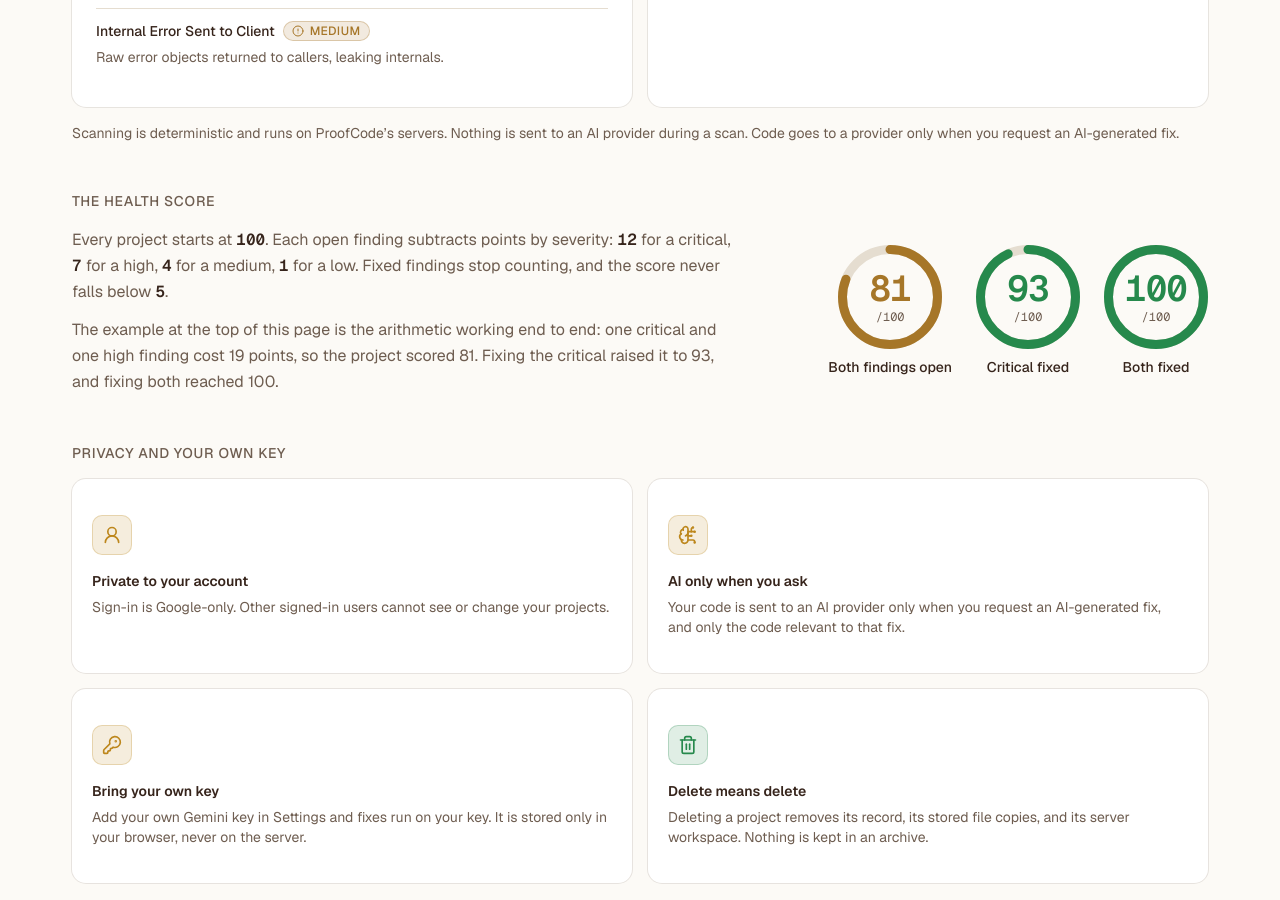
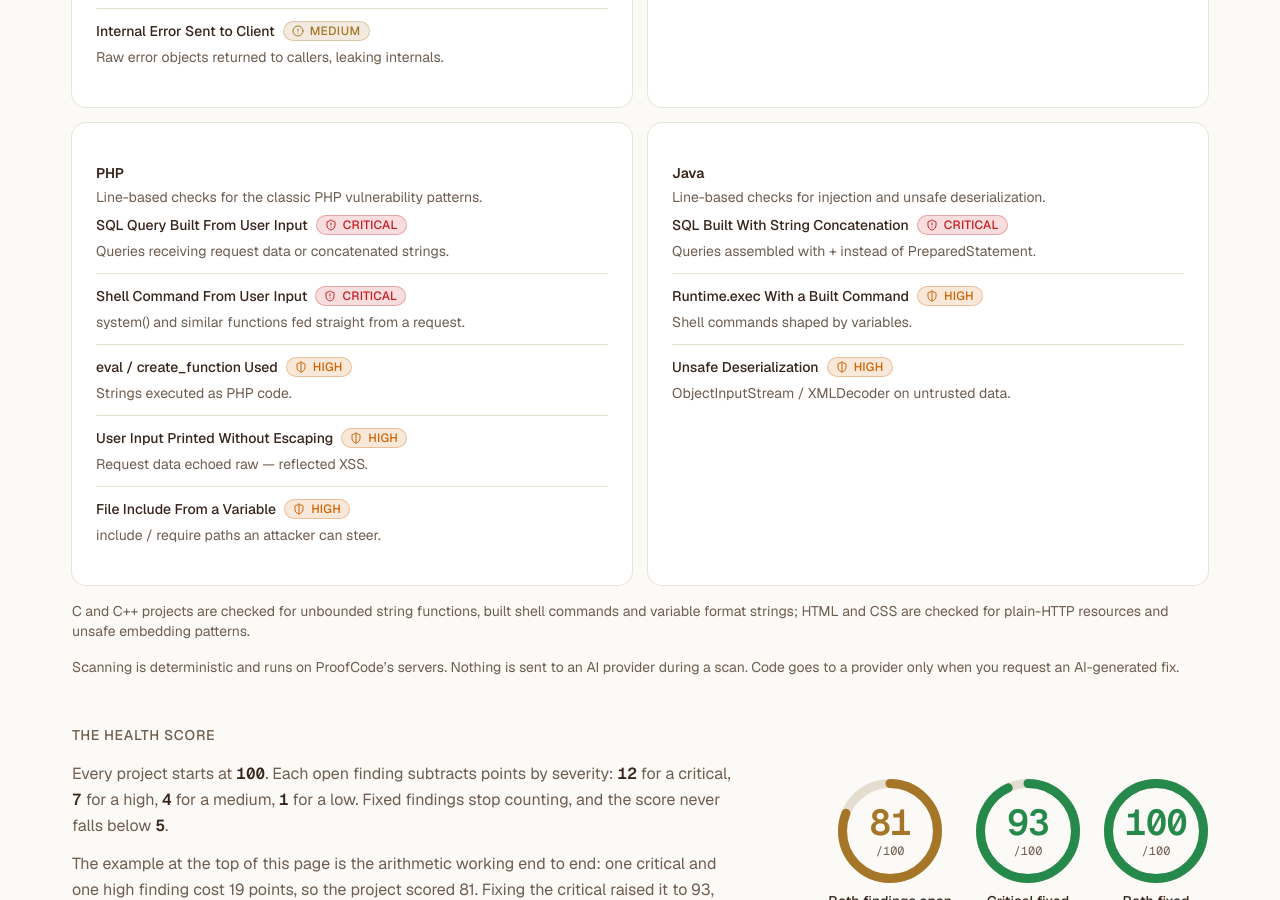
Before and after one commit to Ahmadraza970/proofcode, a Next.js app: page / in a window 1280 px wide. Shown: the part 1900-2800 px from the top of the page. Built offline with nearby package versions, Linux system fonts and the light colour scheme; no server answers.

Commit message:
Site copy for the language pack (26 checks), designed OG banner via next/og

```diff
--- /dev/null
+++ b/app/opengraph-image.tsx
@@ -0,0 +1,90 @@
+import { ImageResponse } from "next/og";
+
+export const alt = "ProofCode — AI code security scanner";
+export const size = { width: 1200, height: 630 };
+export const contentType = "image/png";
+
+/**
+ * Designed share banner (1200×630), rendered by the app itself so link
+ * previews show a real banner instead of the small app icon.
+ */
+export default function OpengraphImage() {
+  return new ImageResponse(
+    (
+      <div
+        style={{
+          width: "100%",
+          height: "100%",
+          display: "flex",
+          flexDirection: "column",
+          justifyContent: "space-between",
+          backgroundColor: "#0E0A05",
+          padding: "64px 72px",
+        }}
+      >
+        <div style={{ display: "flex", alignItems: "center", gap: 28 }}>
+          <div
+            style={{
+              width: 104,
+              height: 104,
+              borderRadius: "50%",
+              border: "6px solid #D29A26",
+              display: "flex",
+              alignItems: "center",
+              justifyContent: "center",
+            }}
+          >
+            <svg width="52" height="52" viewBox="0 0 24 24" fill="none">
+              <path
+                d="M4 12.5l5 5L20 6.5"
+                stroke="#F2B33D"
+                strokeWidth="3"
+                strokeLinecap="round"
+                strokeLinejoin="round"
+              />
+            </svg>
+          </div>
+          <div style={{ display: "flex", flexDirection: "column" }}>
+            <div style={{ color: "#FFF6E8", fontSize: 84, fontWeight: 800, letterSpacing: -1 }}>
+              ProofCode
+            </div>
+            <div style={{ color: "#D29A26", fontSize: 27, fontWeight: 700, letterSpacing: 4 }}>
+              AI CODE SECURITY SCANNER
+            </div>
+          </div>
+        </div>
+
+        <div
+          style={{
+            display: "flex",
+            flexWrap: "wrap",
+            color: "#EDE4CE",
+            fontSize: 44,
+            fontWeight: 600,
+            lineHeight: 1.3,
+            maxWidth: 980,
+          }}
+        >
+          <span style={{ marginRight: 14 }}>Don&rsquo;t just trust AI-generated code.</span>
+          <span style={{ color: "#F2B33D" }}>Prove it.</span>
+        </div>
+
+        <div
+          style={{
+            display: "flex",
+            justifyContent: "space-between",
+            alignItems: "center",
+            borderTop: "2px solid rgba(210,154,38,0.35)",
+            paddingTop: 28,
+          }}
+        >
+          <div style={{ color: "#B8AC8E", fontSize: 25 }}>
+            JavaScript · TypeScript · Python · PHP · Java · C/C++ · HTML · CSS
+          </div>
+          <div style={{ color: "#8A7F63", fontSize: 25 }}>Made by Ahmad</div>
+        </div>
+      </div>
+    ),
+    size,
+  );
+}
--- a/app/page.tsx
+++ b/app/page.tsx
@@ -13,7 +13,7 @@ export const metadata: Metadata = {
     absolute: "ProofCode — Don't just trust AI-generated code. Prove it.",
   },
   description:
-    "ProofCode scans JavaScript, TypeScript, and Python code for security issues, explains every finding, generates a fix, and re-scans to verify it, with a 0–100 security health score for every project. Free to use — sign in with Google.",
+    "ProofCode scans JavaScript, TypeScript, Python, PHP, Java, C/C++, HTML and CSS for security issues, explains every finding, generates a fix, and re-scans to verify it, with a 0–100 security health score for every project. Free to use — sign in with Google.",
   openGraph: {
     type: "website",
     siteName: "ProofCode",
@@ -22,19 +22,19 @@ export const metadata: Metadata = {
       "Scan your code for security issues, understand each finding, generate a fix, and verify it — with a 0–100 health score for every project.",
     images: [
       {
-        url: "/icon.svg",
-        width: 64,
-        height: 64,
-        alt: "ProofCode",
+        url: "/opengraph-image",
+        width: 1200,
+        height: 630,
+        alt: "ProofCode — AI code security scanner",
       },
     ],
   },
   twitter: {
-    card: "summary",
+    card: "summary_large_image",
     title: "ProofCode — Don't just trust AI-generated code. Prove it.",
     description:
       "Scan your code for security issues, understand each finding, generate a fix, and verify it — with a 0–100 health score for every project.",
-    images: ["/icon.svg"],
+    images: ["/opengraph-image"],
   },
 };
 
--- a/components/landing/LandingPage.tsx
+++ b/components/landing/LandingPage.tsx
@@ -120,6 +120,52 @@ const PY_DETECTORS: { name: string; severity: Severity; body: string }[] = [
   },
 ];
 
+const PHP_DETECTORS: { name: string; severity: Severity; body: string }[] = [
+  {
+    name: "SQL Query Built From User Input",
+    severity: "critical",
+    body: "Queries receiving request data or concatenated strings.",
+  },
+  {
+    name: "Shell Command From User Input",
+    severity: "critical",
+    body: "system() and similar functions fed straight from a request.",
+  },
+  {
+    name: "eval / create_function Used",
+    severity: "high",
+    body: "Strings executed as PHP code.",
+  },
+  {
+    name: "User Input Printed Without Escaping",
+    severity: "high",
+    body: "Request data echoed raw — reflected XSS.",
+  },
+  {
+    name: "File Include From a Variable",
+    severity: "high",
+    body: "include / require paths an attacker can steer.",
+  },
+];
+
+const JAVA_DETECTORS: { name: string; severity: Severity; body: string }[] = [
+  {
+    name: "SQL Built With String Concatenation",
+    severity: "critical",
+    body: "Queries assembled with + instead of PreparedStatement.",
+  },
+  {
+    name: "Runtime.exec With a Built Command",
+    severity: "high",
+    body: "Shell commands shaped by variables.",
+  },
+  {
+    name: "Unsafe Deserialization",
+    severity: "high",
+    body: "ObjectInputStream / XMLDecoder on untrusted data.",
+  },
+];
+
 const PRIVACY_POINTS: {
   icon: LucideIcon;
   title: string;
@@ -200,7 +246,7 @@ export function LandingPage() {
           <div className="min-w-0">
             <span className="inline-flex items-center gap-2 rounded-full border border-brand/25 bg-brand-dim px-3 py-1 text-xs font-medium text-brand">
               <ShieldCheck className="size-3.5" aria-hidden="true" />
-              Code security for JavaScript, TypeScript &amp; Python
+              Code security for JS, TS, Python, PHP, Java, C/C++ &amp; the web
             </span>
             <h1
               id="landing-title"
@@ -369,7 +415,34 @@ export function LandingPage() {
               </div>
             </CardContent>
           </Card>
+          <Card>
+            <CardContent className="p-5 sm:p-6">
+              <h3 className="font-semibold">PHP</h3>
+              <p className="mt-1 text-sm text-muted-foreground">
+                Line-based checks for the classic PHP vulnerability patterns.
+              </p>
+              <div className="mt-2">
+                <DetectorList items={PHP_DETECTORS} />
+              </div>
+            </CardContent>
+          </Card>
+          <Card>
+            <CardContent className="p-5 sm:p-6">
+              <h3 className="font-semibold">Java</h3>
+              <p className="mt-1 text-sm text-muted-foreground">
+                Line-based checks for injection and unsafe deserialization.
+              </p>
+              <div className="mt-2">
+                <DetectorList items={JAVA_DETECTORS} />
+              </div>
+            </CardContent>
+          </Card>
         </div>
+        <p className="mt-4 text-sm text-muted-foreground">
+          C and C++ projects are checked for unbounded string functions,
+          built shell commands and variable format strings; HTML and CSS are
+          checked for plain-HTTP resources and unsafe embedding patterns.
+        </p>
         <p className="mt-4 text-sm text-muted-foreground">
           Scanning is deterministic and runs on ProofCode&rsquo;s servers.
           Nothing is sent to an AI provider during a scan. Code goes to a
```
Also changed, not shown: 1 other file (tests, documents, lock files or other folders).
